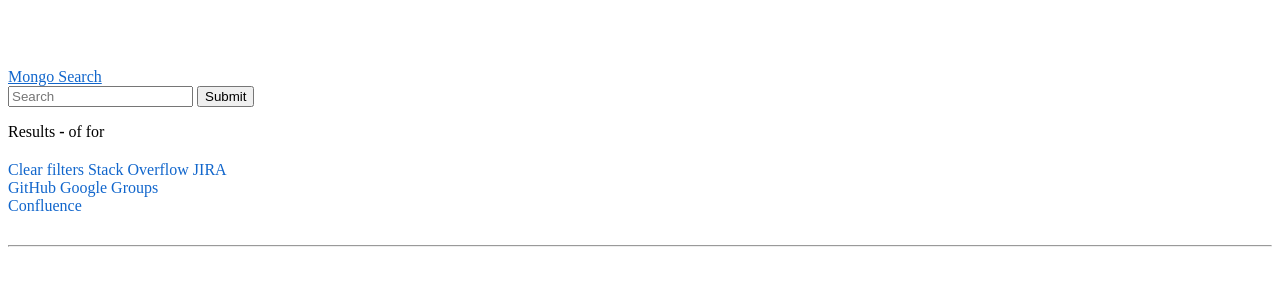
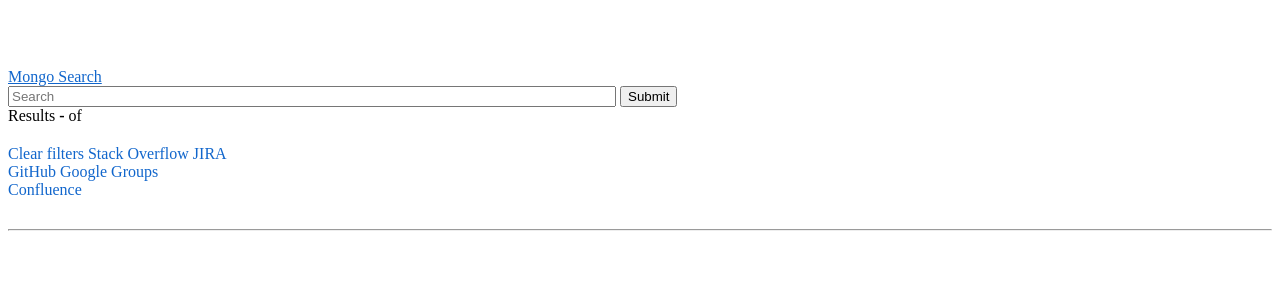
Before and after one commit to wyattsam/mongo-search, a Flask app: template templates/results.html in a window 1280 px wide. Shown: the top 300 px of the page. Run offline with Flask 2, Linux system fonts and the light colour scheme; the template is opened without the code that fills it, so the values that code supplies are empty; some libraries are stand-ins or nearby versions.

Commit message:
results template; fix subsource bug

```diff
--- a/templates/results.html
+++ b/templates/results.html
@@ -2,12 +2,12 @@
 {% block title %} - Results{% endblock %}
 {% block navbar_right %}
     <form class="navbar-form navbar-right" method="get" action="/search" id="search">
-        <div class="form-group">
-            <input class="form-control" type="text" name="query" placeholder="Search" value="{{ query.query }}" id="searchbar">
-            <button type="submit" class="btn btn-default">Submit</button>
+        <div class="form-group" style="display:inline;">
+            <input class="form-control" type="text" name="query" placeholder="Search" value="{{ query.query }}" id="searchbar" style="width:600px;">
         </div>
+        <button type="submit" class="btn btn-default">Submit</button>
     </form>
-    <p class="navbar-text navbar-right">Results
+    <span class="navbar-text">Results
         {% if pagination.total_count == 0 %}
             0
         {% else %}
@@ -19,14 +19,14 @@
             <span class="bounds">{{pagination.lower_bound}}-{{min(ct,pagination.upper_bound)}}</span> of
             <span class="bounds">{{ct}}</span>
         {% endif %}
-        for <strong>{{query.query}}</strong>
+        <!--for <strong>{{query.query}}</strong>-->
         {% if source and source|lower in CONFIG %}
             in <span class="source-search">{{ CONFIG[source|lower]['fullname'] }}</span>
             {% if sub_source %}
                 ({{ sub_source }})
             {% endif %}
         {% endif %}
-    </p>
+    </span>
 {% endblock %}
 {% block content %}
 <div class="container-fluid">
```
Also changed, not shown: query/ast.py (+7 -3 lines).
